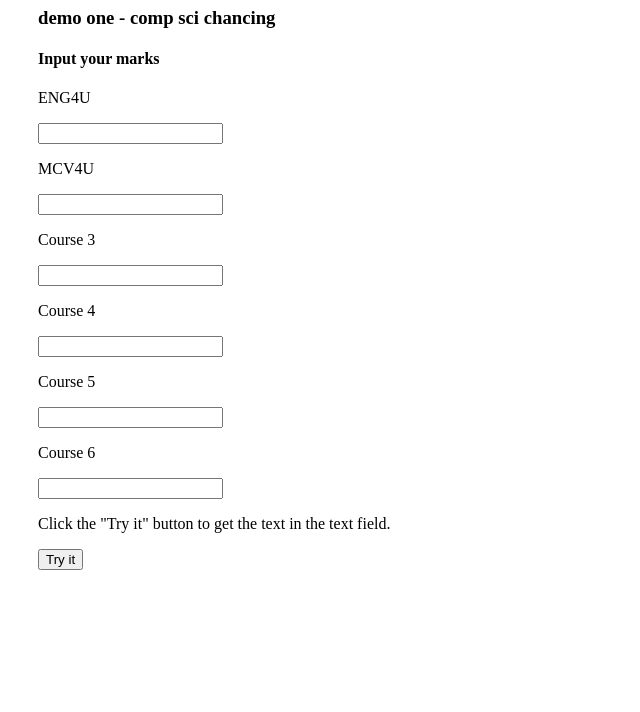
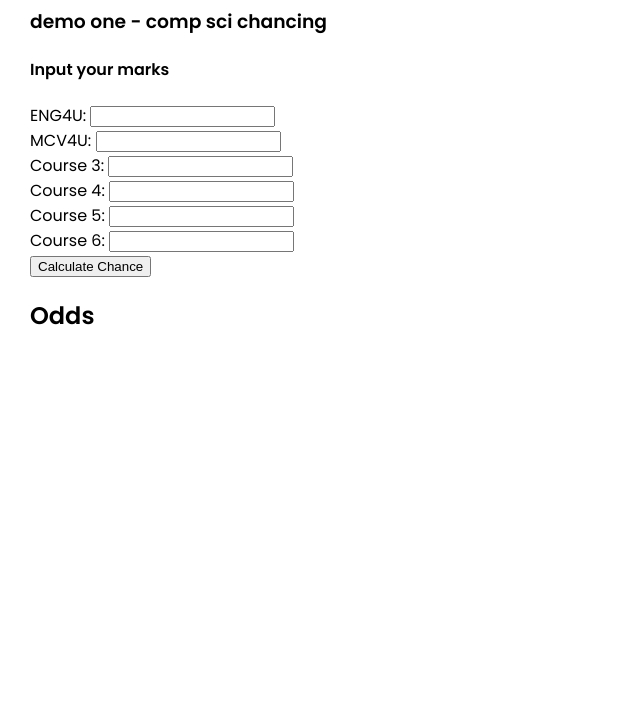
Before and after one commit to unipath-website/admissions-chancer, a plain HTML site: page demo pages/demo_one - cs chancing/demo_one.html in a window 1280 px wide. Shown: the part 88-800 px from the top of the page, without its empty margins (0-640 px from the left). Drawn offline with Linux system fonts and the light colour scheme.

Commit message:
demo working up to z-score

```diff
--- a/demo pages/demo_one - cs chancing/demo_one.html
+++ b/demo pages/demo_one - cs chancing/demo_one.html
@@ -10,36 +10,32 @@
 <h3>demo one - comp sci chancing</h3>
 
 <h4>Input your marks</h4>
-<p>ENG4U</p>
-<input type="number" id="ENG" value="">
+    <form id="mean-form">
+        <label for="course1">ENG4U: </label>
+        <input type="text" id="course1" class="input-box"><br>
 
-  <p>MCV4U</p>
-  <input type="number" id="MCV" value="">
+        <label for="course2">MCV4U: </label>
+        <input type="text" id="course2" class="input-box"><br>
 
-  <p>Course 3</p>
-  <input type="number" id="three" value="">
+        <label for="course3">Course 3:</label>
+        <input type="text" id="course3" class="input-box"><br>
 
-  <p>Course 4</p>
-  <input type="number" id="four" value="">
+        <label for="course4">Course 4:</label>
+        <input type="text" id="course4" class="input-box"><br>
 
-  <p>Course 5</p>
-  <input type="number" id="five" value="">
+        <label for="course5">Course 5:</label>
+        <input type="text" id="course5" class="input-box"><br>
 
-  <p>Course 6</p>
-  <input type="number" id="six" value="">
+        <label for="course6">Course 6:</label>
+        <input type="text" id="course6" class="input-box"><br>
 
-<p>Click the "Try it" button to get the text in the text field.</p>
+        <button type="button" onclick="calculateProb()">Calculate Chance</button>
+    </form>
 
-<button onclick="myFunction()">Try it</button>
+    <h2>Odds </h2>
+    <p id="result"></p>
 
-<p id="demo"></p>
+    <script src="script.js"></script>
 
-<script>
-function myFunction() {
-  var x = document.getElementById("ENG").value;
-  document.getElementById("demo").innerHTML = x;
-}
-</script>
-<p id="ENG"></p>
 </body>
 </html>
--- /dev/null
+++ b/demo pages/demo_one - cs chancing/script.js
@@ -0,0 +1,27 @@
+function calculateProb() {
+    const values = [
+        document.getElementById('course1').value,
+        document.getElementById('course2').value,
+        document.getElementById('course3').value,
+        document.getElementById('course4').value,
+        document.getElementById('course5').value,
+        document.getElementById('course6').value
+    ];
+
+
+    const numbers = values.map(value => parseFloat(value)).filter(value => !isNaN(value));
+
+    if (numbers.length === 0) {
+        document.getElementById('result').textContent = 'Mean: Invalid input';
+        return;
+    }
+
+
+    const sum = numbers.reduce((acc, num) => acc + num, 0);
+    const mean = sum / numbers.length;
+    const zscnum = mean - 96.9
+    const zscore = zscnum / 3.05
+
+
+    document.getElementById('result').textContent = `${zscore.toFixed(2)}`;
+}
--- a/demo pages/demo_one - cs chancing/style.css
+++ b/demo pages/demo_one - cs chancing/style.css
@@ -1,7 +1,16 @@
-html {
+
+@import url('https://fonts.googleapis.com/css2?family=Poppins:wght@400;600&display=swap');
+
+body {
+    font-family: 'Poppins', sans-serif;
     padding: 30px;
-    font-family: "Poppins"
-  }
-  img {
-      width: 10%;
-    }
+    margin: 0;
+}
+
+h1, h2, h3, h4, h5, h6 {
+    font-weight: 600;
+}
+
+p {
+    font-weight: 400;
+}
```
Also changed, not shown: demo_one.html (deleted, +0 -40 lines), unipath-home.png (deleted), unipath-profile.png (deleted).
